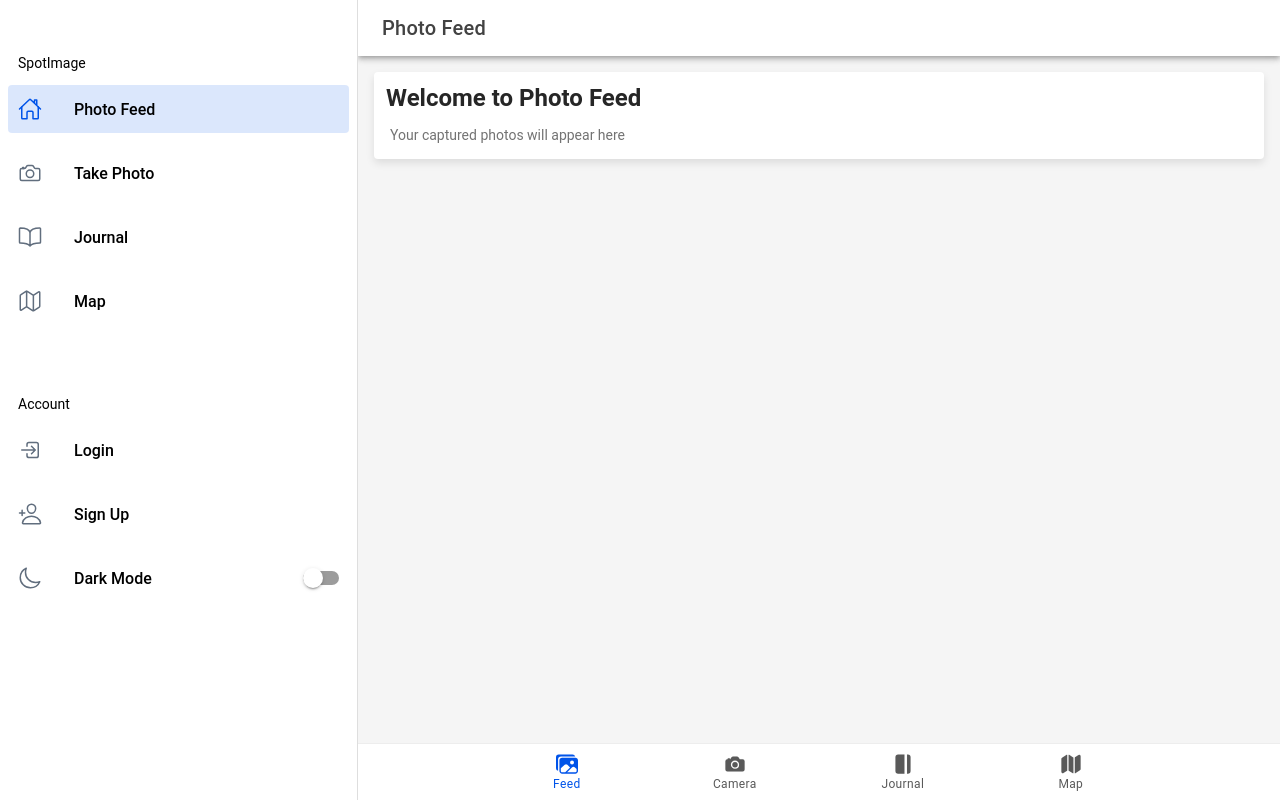
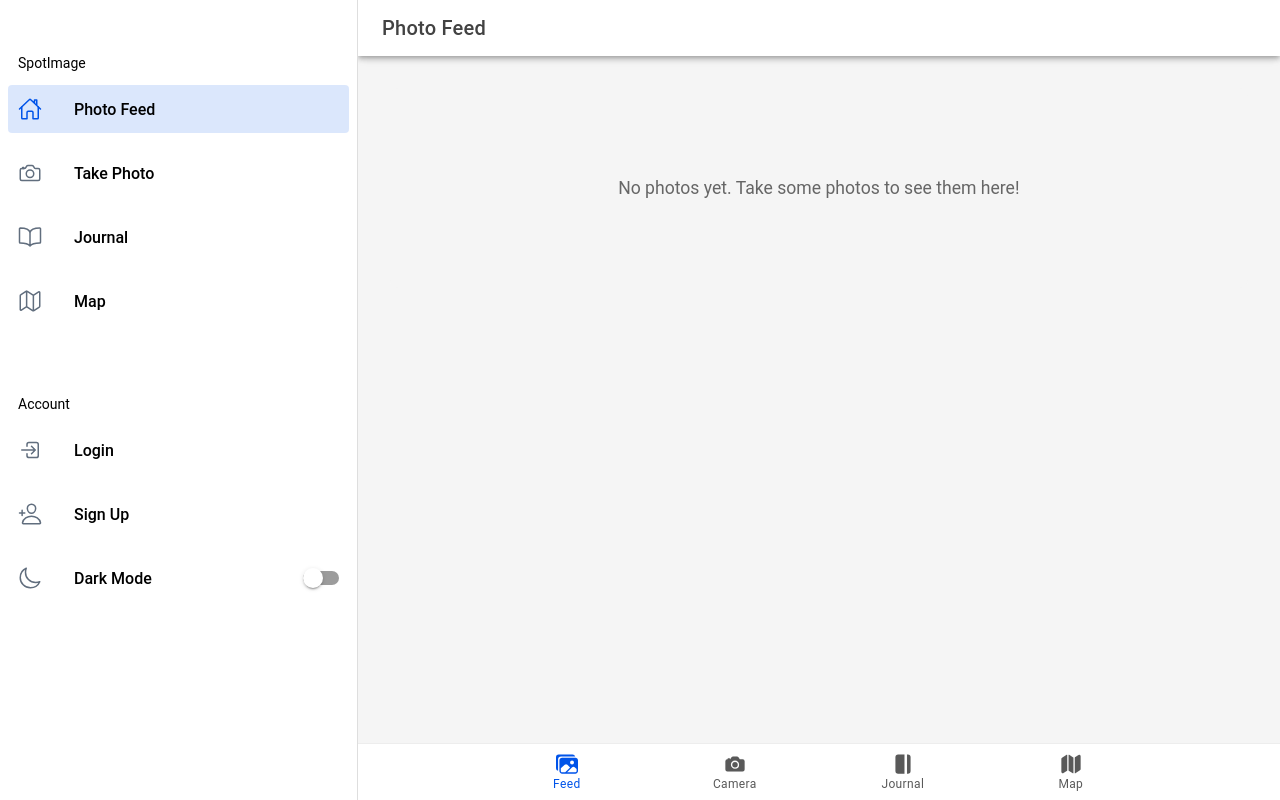
Before and after one commit to aviasnani/state_managers, a React (Vite) app: page /tabs/home in a window 1280 px wide. Built offline with nearby package versions, Linux system fonts and the light colour scheme; sample sign-in values are in the browser's storage.

Commit message:
Update Home.tsx

```diff
--- a/src/pages/Home.tsx
+++ b/src/pages/Home.tsx
@@ -1,38 +1,99 @@
-import React from 'react';
-import { IonButtons, IonCard, IonCardContent, IonCardHeader, IonCardTitle, IonContent, IonHeader, IonMenuButton, IonPage, IonTitle, IonToolbar } from '@ionic/react';
-import {useHistory} from 'react-router-dom';
+import React, { useState, useEffect } from 'react';
+import {
+  IonContent,
+  IonPage,
+  IonGrid,
+  IonRow,
+  IonCol,
+  IonImg,
+  IonCard,
+  IonCardContent,
+  IonHeader,
+  IonTitle,
+  IonToolbar,
+  IonButtons,
+  IonMenuButton,
+  IonCardHeader,
+  IonCardSubtitle,
+  IonRefresher,
+  IonRefresherContent,
+  RefresherEventDetail,
+} from '@ionic/react';
 import './Home.css';
-import { IonButton } from '@ionic/react';
+
+interface Photo {
+  id: number;
+  dataUrl: string;
+  timestamp: string;
+  userId: string;
+}
 
 const Home: React.FC = () => {
-  const history = useHistory();
+  const [photos, setPhotos] = useState<Photo[]>([]);
+  const [currentUser, setCurrentUser] = useState<any>(null);
+
+  const loadPhotos = () => {
+    const user = JSON.parse(localStorage.getItem('currentUser') || '{}');
+    setCurrentUser(user);
+
+    const allPhotos = JSON.parse(localStorage.getItem('photos') || '[]');
+    // Filter photos for current user
+    const userPhotos = allPhotos.filter((photo: Photo) => photo.userId === user.id);
+    setPhotos(userPhotos);
+  };
+
+  useEffect(() => {
+    loadPhotos();
+  }, []);
+
+  const handleRefresh = (event: CustomEvent<RefresherEventDetail>) => {
+    loadPhotos();
+    event.detail.complete();
+  };
+
   return (
     <IonPage>
       <IonHeader>
         <IonToolbar>
-        <IonButtons slot="start">
+          <IonButtons slot="start">
             <IonMenuButton />
           </IonButtons>
           <IonTitle>Photo Feed</IonTitle>
         </IonToolbar>
       </IonHeader>
 
+      <IonContent className="ion-padding">
+        <IonRefresher slot="fixed" onIonRefresh={handleRefresh}>
+          <IonRefresherContent></IonRefresherContent>
+        </IonRefresher>
 
-
-      <IonContent className="ion-padding">
-      <IonCard>
-          <IonCardHeader>
-            <IonCardTitle>Welcome to Photo Feed</IonCardTitle>
-          </IonCardHeader>
-          <IonCardContent>
-            Your captured photos will appear here
-          </IonCardContent>
-        </IonCard>
-
-
-       </IonContent>
-
-
+        {photos.length === 0 ? (
+          <div className="no-photos">
+            <p>No photos yet. Take some photos to see them here!</p>
+          </div>
+        ) : (
+          <IonGrid>
+            <IonRow>
+              {photos.map((photo) => (
+                <IonCol size="12" sizeSm="6" sizeMd="4" sizeLg="3" key={photo.id}>
+                  <IonCard className="photo-card">
+                    <IonImg
+                      src={photo.dataUrl}
+                      alt={`Photo taken at ${new Date(photo.timestamp).toLocaleString()}`}
+                      className="photo-image"
+                    />
+                    <IonCardHeader>
+                      <IonCardSubtitle>
+                        {new Date(photo.timestamp).toLocaleString()}
+                      </IonCardSubtitle>
+                    </IonCardHeader>
+                  </IonCard>
+                </IonCol>
+              ))}
+            </IonRow>
+          </IonGrid>
+        )}
+      </IonContent>
     </IonPage>
   );
 };
```
